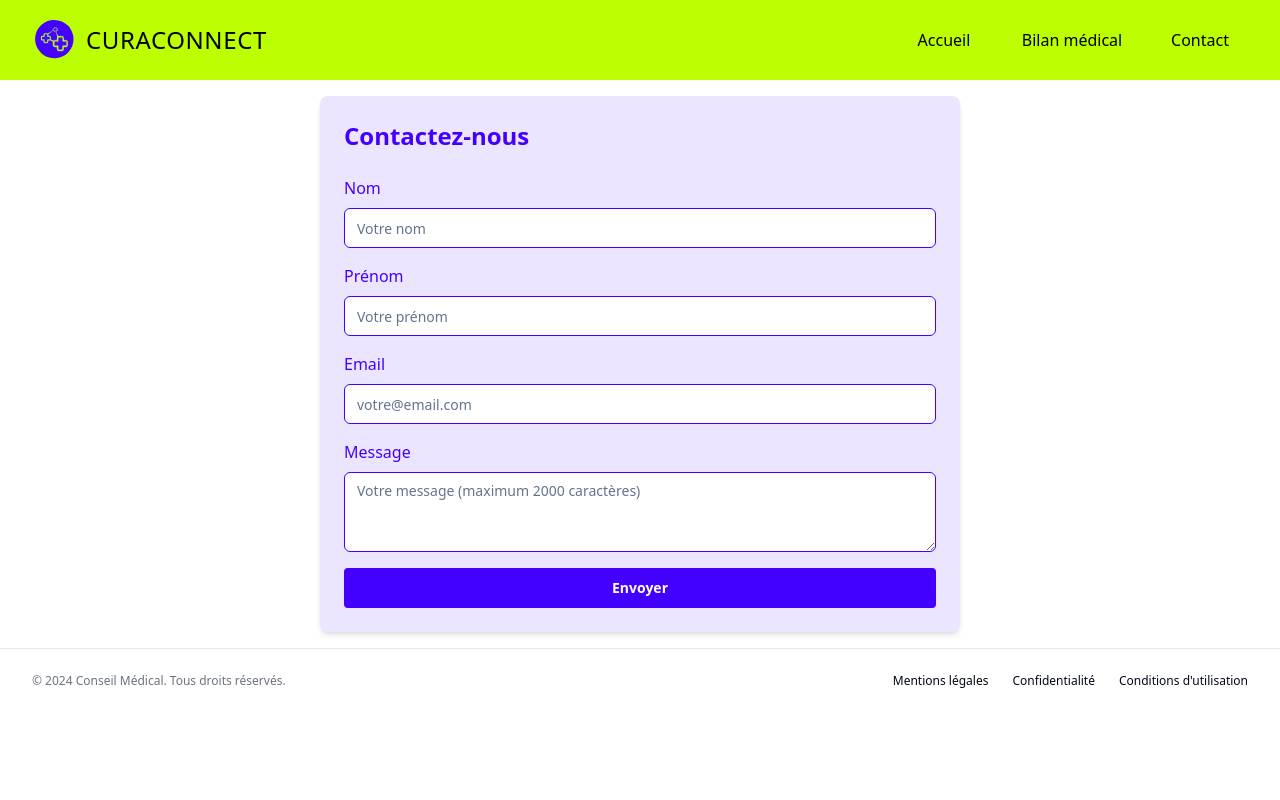
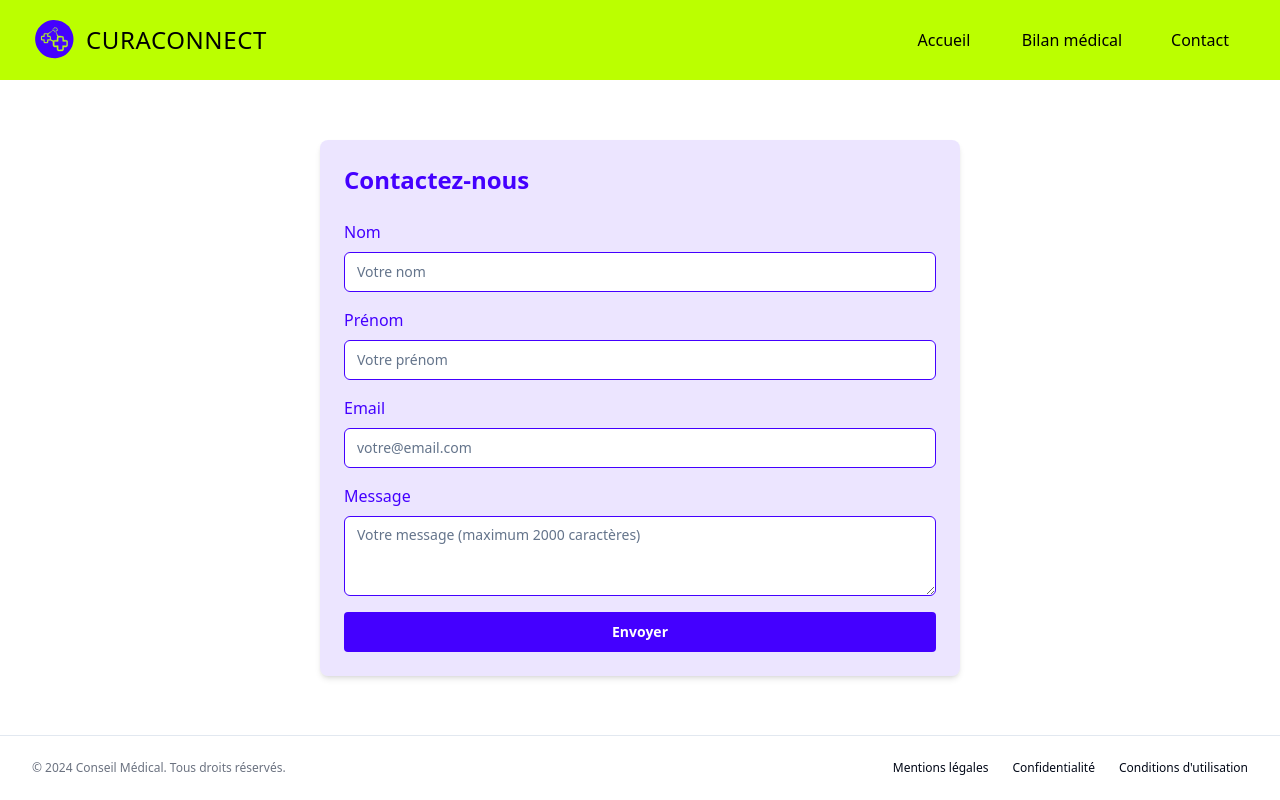
Before and after one commit to SaintenoyTom/Workshop-2024-G22, a Next.js app: page /contact in a window 1280 px wide. Built offline with nearby package versions, Linux system fonts and the light colour scheme.

Commit message:
maj layout

```diff
--- a/app/globals.css
+++ b/app/globals.css
@@ -107,6 +107,7 @@
   /* easy way to plop the elements on top of each other and have them both sized based on the tallest one's height */
   display: grid;
 }
+
 .grow-wrap::after {
   /* Note the weird space! Needed to preventy jumpy behavior */
   content: attr(data-replicated-value) " ";
@@ -117,14 +118,16 @@
   /* Hidden from view, clicks, and screen readers */
   visibility: hidden;
 }
-.grow-wrap > textarea {
+
+.grow-wrap>textarea {
   /* You could leave this, but after a user resizes, then it ruins the auto sizing */
   resize: none;
 
   /* Firefox shows scrollbar on growth, you can hide like this. */
   overflow: hidden;
 }
-.grow-wrap > textarea,
+
+.grow-wrap>textarea,
 .grow-wrap::after {
   /* Identical styling required!! */
   border: 1px solid black;
@@ -134,3 +137,22 @@
   /* Place on top of each other */
   grid-area: 1 / 1 / 2 / 2;
 }
+
+body {
+  height: 100%;
+  /* S'assurer que le body utilise toute la hauteur */
+  margin: 0;
+}
+
+#app {
+  display: flex;
+  flex-direction: column;
+  /* Disposition en colonne */
+  min-height: 100vh;
+  /* Prend toute la hauteur de la fenêtre */
+}
+
+.container {
+  flex: 1;
+  /* Prend l'espace restant */
+}
--- a/app/layout.tsx
+++ b/app/layout.tsx
@@ -19,9 +19,9 @@ export default function RootLayout({
       <head>
         <link rel="shortcut icon" href="./favicon.ico" type="image/x-icon" />
       </head>
-      <body className={`font-sans antialiased`}>
+      <body className={`font-sans antialiased flex flex-col min-h-screen`}>
         <Navbar />
-        {children}
+        <main className="flex-grow flex items-center justify-center">{children}</main>
         <Footer />
       </body>
     </html>
--- a/components/Footer.tsx
+++ b/components/Footer.tsx
@@ -2,7 +2,7 @@ import Link from "next/link";
 
 export default function Footer() {
   return (
-    <footer className="flex flex-col gap-2 sm:flex-row py-6 w-full shrink-0 items-center px-4 sm:px-6 md:px-8 border-t">
+    <footer className="flex flex-col gap-2 sm:flex-row py-6 w-full items-center px-4 sm:px-6 md:px-8 border-t">
       <p className="text-xs text-gray-500 dark:text-gray-400">
         © 2024 Conseil Médical. Tous droits réservés.
       </p>
```
